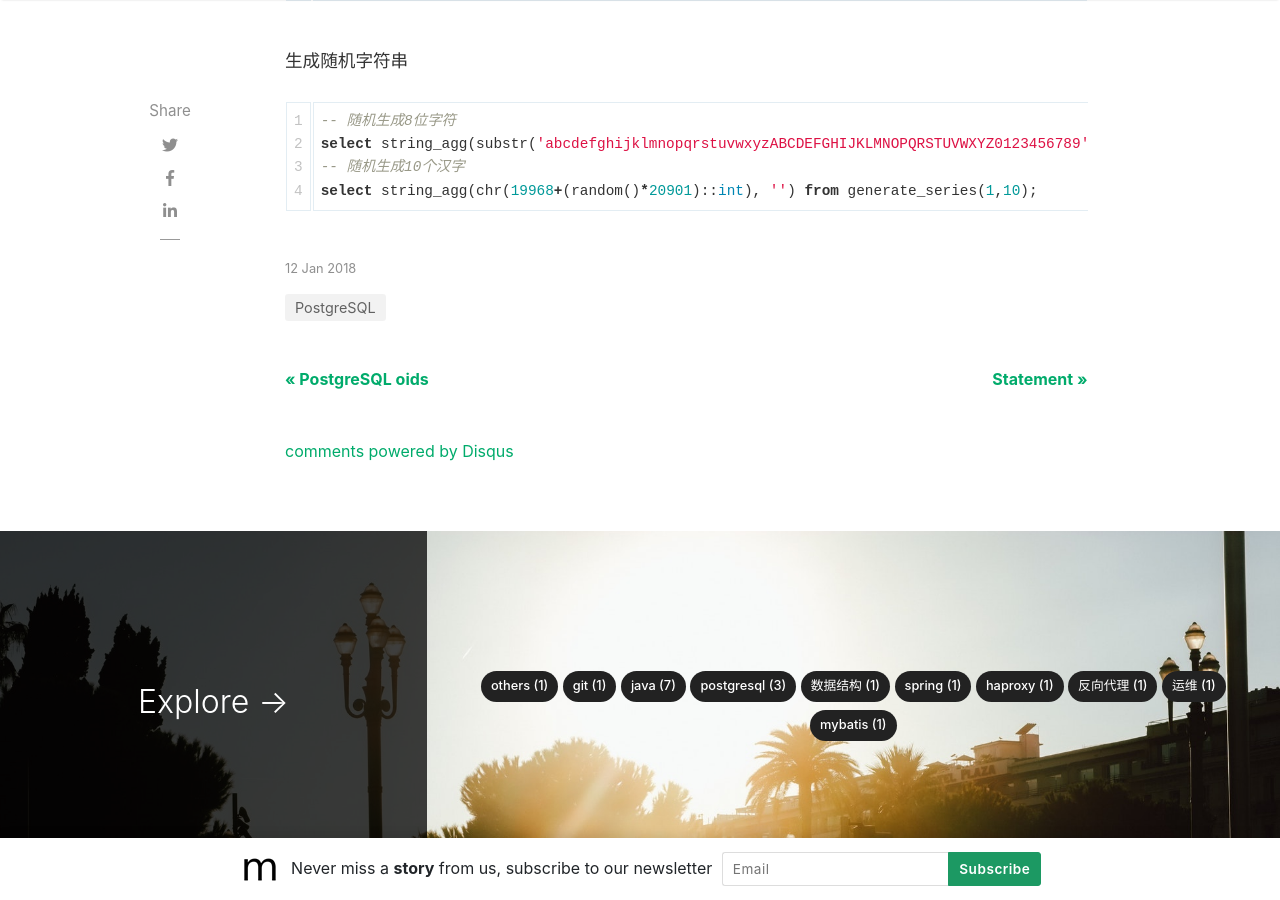
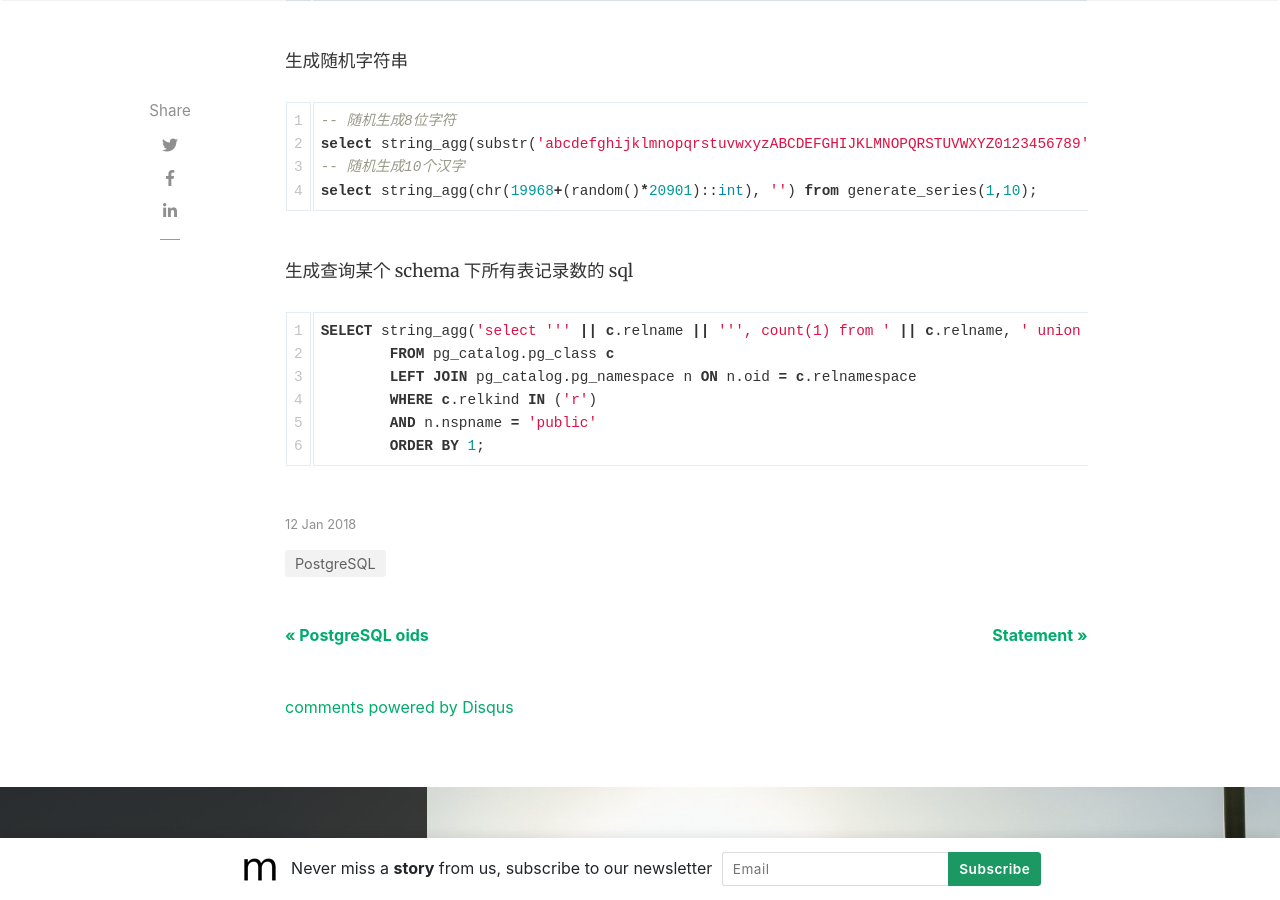
Before and after one commit to huayuanzzb/huayuanzzb.github.io, a Jekyll site: the page built from _posts/2018-01-12-pg-some-useful-query.md, in a window 1280 px wide and 900 px high, scrolled down 2148 px. Built offline with Jekyll 4.4.1, drawn with Linux system fonts in a browser that asks for light colours; nearby versions of some CDN libraries; comment, search, counter and statistics services are not loaded.

Commit message:
add an useful sql

````diff
--- a/_posts/2018-01-12-pg-some-useful-query.md
+++ b/_posts/2018-01-12-pg-some-useful-query.md
@@ -78,3 +78,13 @@ select string_agg(substr('abcdefghijklmnopqrstuvwxyzABCDEFGHIJKLMNOPQRSTUVWXYZ01
 -- 随机生成10个汉字
 select string_agg(chr(19968+(random()*20901)::int), '') from generate_series(1,10);
 ```
+
+生成查询某个 schema 下所有表记录数的 sql
+```sql
+SELECT string_agg('select ''' || c.relname || ''', count(1) from ' || c.relname, ' union all ')
+        FROM pg_catalog.pg_class c
+        LEFT JOIN pg_catalog.pg_namespace n ON n.oid = c.relnamespace
+        WHERE c.relkind IN ('r')
+        AND n.nspname = 'public'
+        ORDER BY 1;
+```
````
